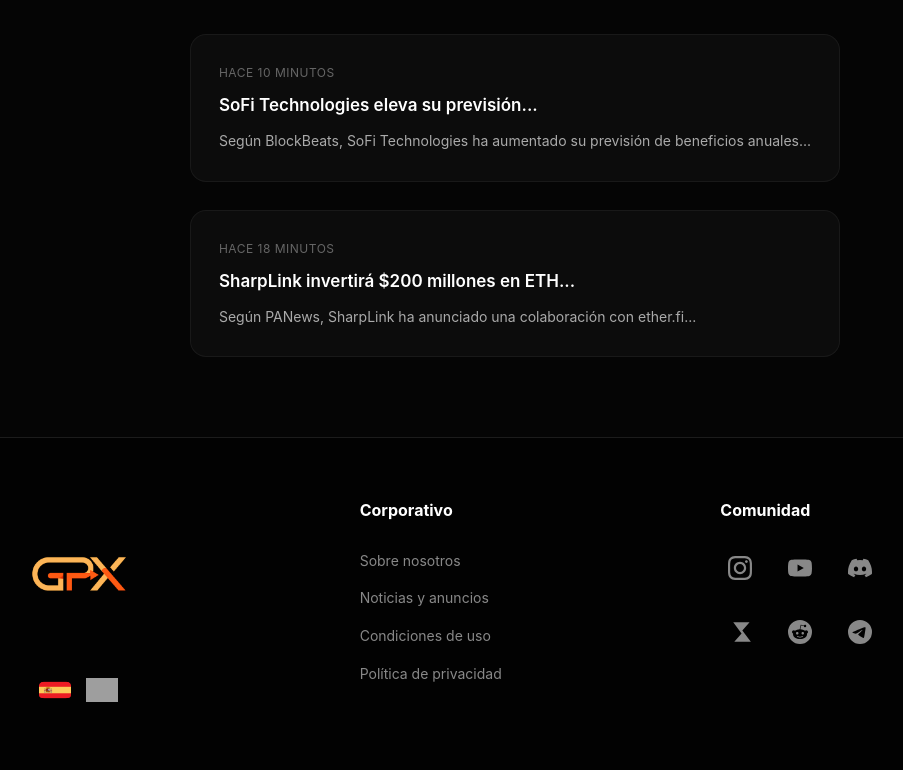
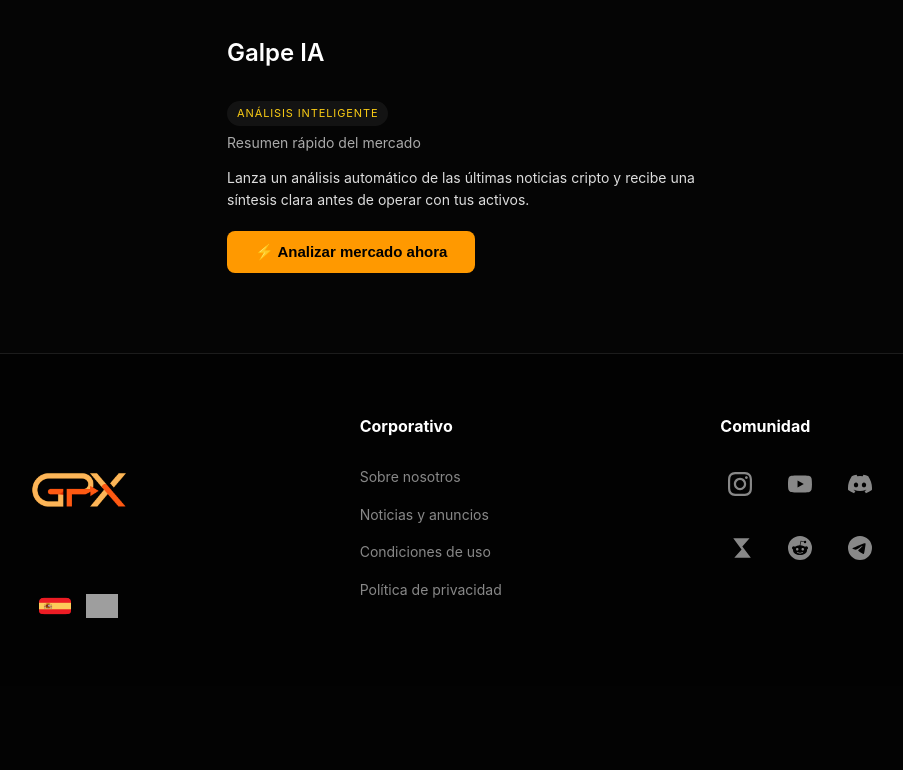
Before and after one commit to alejgalvez/GPX, a Node server app: template views/dashboard.ejs in a window 1280 px wide. Shown: the part 801-1571 px from the top of the page, without its empty margins (125-1028 px from the left). After the commit the page ends 1419 px from the top, so only its background shows below. Run offline with Node 20, Linux system fonts and the light colour scheme; the template is opened without the code that fills it, so the values that code supplies are empty; some libraries are stand-ins or nearby versions; grey boxes are pictures that could not be loaded.

Commit message:
Reposicion IA

```diff
--- a/public/stylesheets/dashboard.css
+++ b/public/stylesheets/dashboard.css
@@ -280,58 +280,62 @@
     /* Añadido */
 }
 
-.news-grid {
-    display: grid;
-    grid-template-columns: repeat(auto-fit, minmax(320px, 1fr));
-    /* Aumentado de 300px */
-    gap: 28px;
-    /* Aumentado de 20px */
+.ai-dashboard-section {
     margin-top: 60px;
-    /* Aumentado de 40px */
 }
 
-.news-card {
-    background: rgba(255, 255, 255, 0.03);
-    /* Más visible */
-    padding: 28px;
-    /* Aumentado de 20px */
-    border-radius: 16px;
-    /* Aumentado de 12px */
-    border: 1px solid rgba(255, 255, 255, 0.05);
-    /* Más visible */
-    transition: all 0.2s;
+.ai-panel {
+    max-width: 720px;
+    background: transparent;
 }
 
-.news-card:hover {
-    background: rgba(255, 255, 255, 0.05);
-    transform: translateY(-2px);
-    border-color: rgba(255, 255, 255, 0.1);
+.ai-panel-header {
+    display: flex;
+    flex-direction: column;
+    gap: 6px;
+    margin-bottom: 12px;
 }
 
-.news-meta {
-    font-size: 12px;
-    color: #666;
-    margin-bottom: 12px;
-    /* Aumentado de 10px */
+.ai-pill {
+    display: inline-flex;
+    align-items: center;
+    padding: 4px 10px;
+    border-radius: 999px;
+    font-size: 11px;
     text-transform: uppercase;
-    /* Añadido */
-    letter-spacing: 0.5px;
-    /* Añadido */
+    letter-spacing: 0.08em;
+    background: rgba(255, 255, 255, 0.06);
+    color: #facc15;
+    width: fit-content;
 }
 
-.news-title {
-    font-size: 17px;
-    /* Aumentado de 16px */
-    font-weight: 600;
-    margin-bottom: 12px;
-    /* Aumentado de 10px */
-    line-height: 1.4;
-    /* Añadido */
+.ai-subtitle {
+    font-size: 14px;
+    color: #aaa;
 }
 
-.news-excerpt {
+.ai-description {
     font-size: 14px;
-    color: #aaa;
+    color: #ddd;
+    margin-bottom: 16px;
+    max-width: 520px;
+}
+
+.ai-button {
+    margin-top: 4px;
+    padding-left: 28px;
+    padding-right: 28px;
+}
+
+.ai-output {
+    display: none;
+    margin-top: 16px;
+    text-align: left;
+    background: rgba(0, 0, 0, 0.35);
+    padding: 16px;
+    border-radius: 10px;
+    border-left: 4px solid var(--primary-color);
+    color: #e2e8f0;
     line-height: 1.6;
-    /* Añadido */
+    font-size: 0.95rem;
 }
--- a/views/dashboard.ejs
+++ b/views/dashboard.ejs
@@ -116,20 +116,23 @@
                 </tbody>
             </table>
 
-            <div class="news-grid">
-                <div class="news-card">
-                    <div class="news-meta">Hace 10 minutos</div>
-                    <div class="news-title">SoFi Technologies eleva su previsión...</div>
-                    <div class="news-excerpt">Según BlockBeats, SoFi Technologies ha aumentado su previsión de
-                        beneficios anuales...</div>
+            <section class="ai-dashboard-section">
+                <h3 class="section-title">Galpe IA</h3>
+                <div class="ai-panel">
+                    <div class="ai-panel-header">
+                        <span class="ai-pill">Análisis inteligente</span>
+                        <span class="ai-subtitle">Resumen rápido del mercado</span>
+                    </div>
+                    <p class="ai-description">
+                        Lanza un análisis automático de las últimas noticias cripto y recibe una síntesis clara antes
+                        de operar con tus activos.
+                    </p>
+                    <button onclick="consultarIA()" id="btn-ia" class="btn btn-primary ai-button">
+                        ⚡ Analizar mercado ahora
+                    </button>
+                    <div id="resultado-ia" class="ai-output"></div>
                 </div>
-                <div class="news-card">
-                    <div class="news-meta">Hace 18 minutos</div>
-                    <div class="news-title">SharpLink invertirá $200 millones en ETH...</div>
-                    <div class="news-excerpt">Según PANews, SharpLink ha anunciado una colaboración con ether.fi...
-                    </div>
-                </div>
-            </div>
+            </section>
 
         </div>
 
@@ -216,6 +219,39 @@
             });
         </script>
 
+        <script>
+            // Lógica para conectar con la IA del panel
+            async function consultarIA() {
+                const btn = document.getElementById('btn-ia');
+                const output = document.getElementById('resultado-ia');
+
+                if (!btn || !output) return;
+
+                btn.disabled = true;
+                btn.textContent = '📡 Analizando datos...';
+                btn.style.opacity = '0.7';
+                output.style.display = 'block';
+                output.innerHTML = '<i>Conectando con los servidores de noticias globales...</i>';
+
+                try {
+                    const response = await fetch('/api/ai-analysis');
+                    const data = await response.json();
+
+                    if (data.success) {
+                        output.innerHTML = '<strong>📊 INFORME GALPE:</strong><br><br>' + data.analysis;
+                    } else {
+                        output.innerHTML = '❌ Error: ' + (data.error || 'No se pudo obtener el análisis.');
+                    }
+                } catch (error) {
+                    output.innerHTML = '❌ Error de conexión. Inténtalo de nuevo.';
+                } finally {
+                    btn.disabled = false;
+                    btn.textContent = '⚡ Analizar mercado ahora';
+                    btn.style.opacity = '1';
+                }
+            }
+        </script>
+
 </body>
 
 </html>
```
Also changed, not shown: views/index.ejs (+0 -82 lines), database/database.db.
